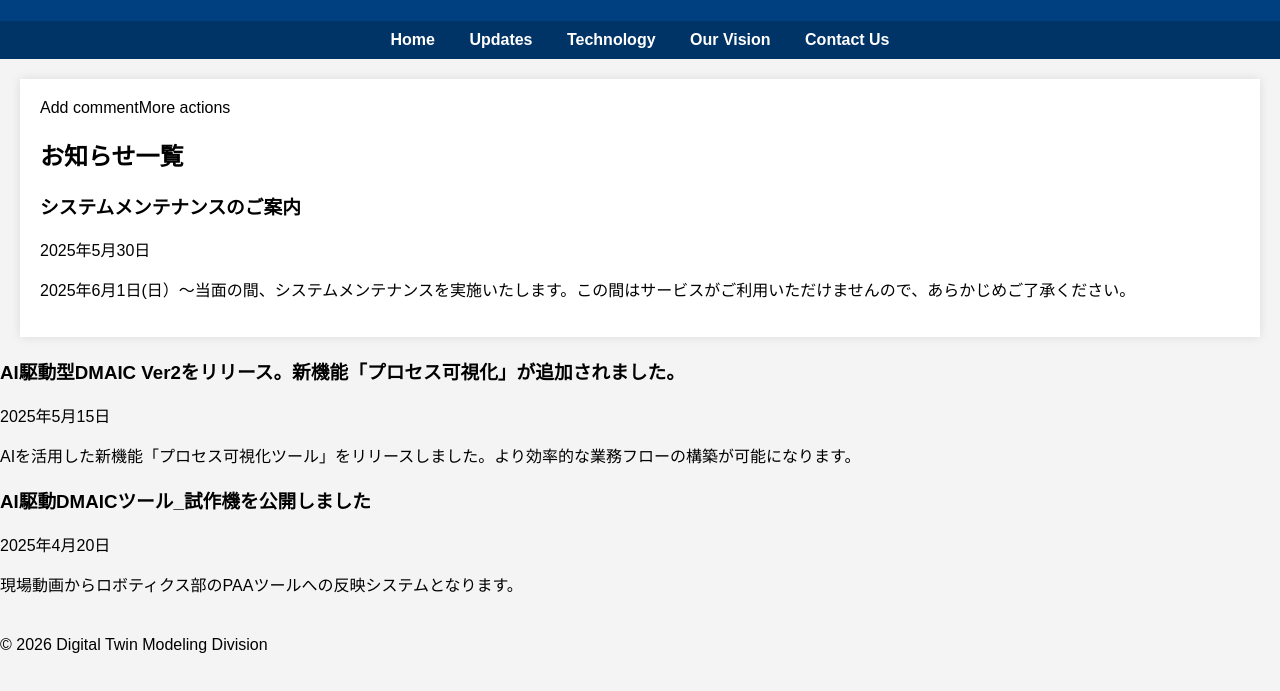
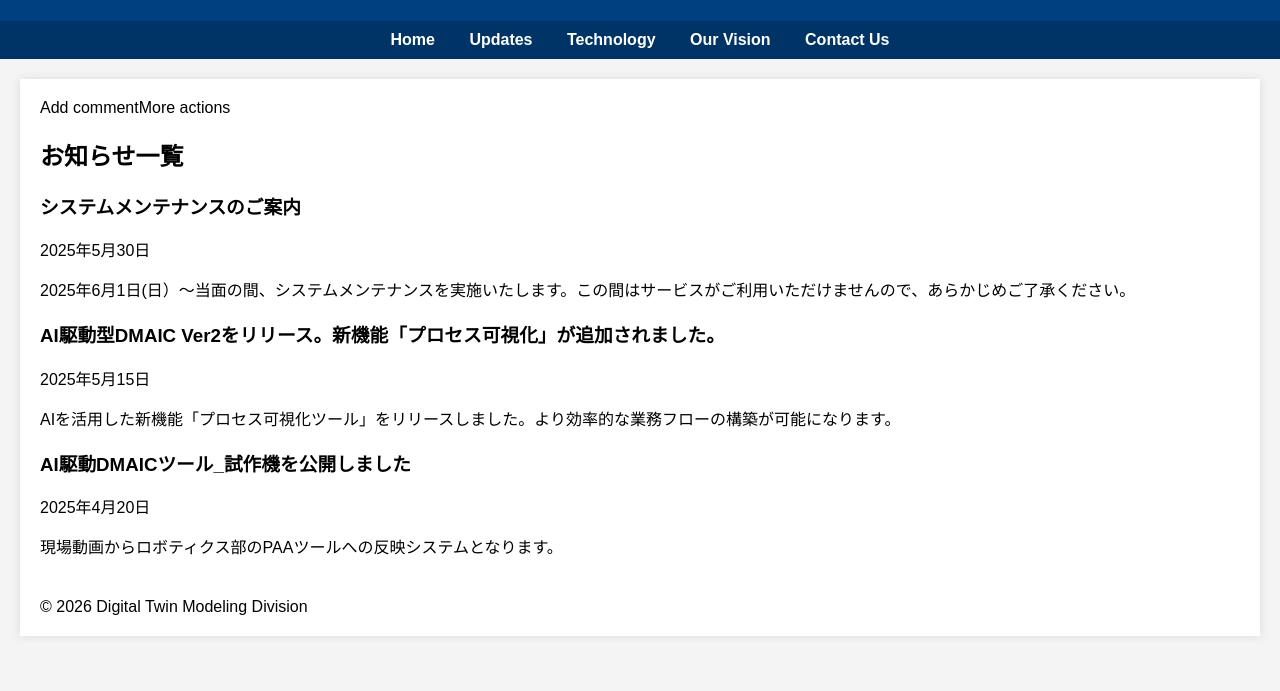
Before and after one commit to PANAKATA/my-website, a plain HTML site: page index.html in a window 1280 px wide. Shown: the part 99-790 px from the top of the page. Drawn offline with Linux system fonts and the light colour scheme.

Commit message:
Update index.html

```diff
--- a/index.html
+++ b/index.html
@@ -32,8 +32,7 @@
             <p class="news-date">2025年5月30日</p>
             <p>2025年6月1日(日）～当面の間、システムメンテナンスを実施いたします。この間はサービスがご利用いただけませんので、あらかじめご了承ください。</p>
         </div>
- </main>
-    <footer>
+
         <div class="news-item">
             <h3>AI駆動型DMAIC Ver2をリリース。新機能「プロセス可視化」が追加されました。</h3>
             <p class="news-date">2025年5月15日</p>
```
